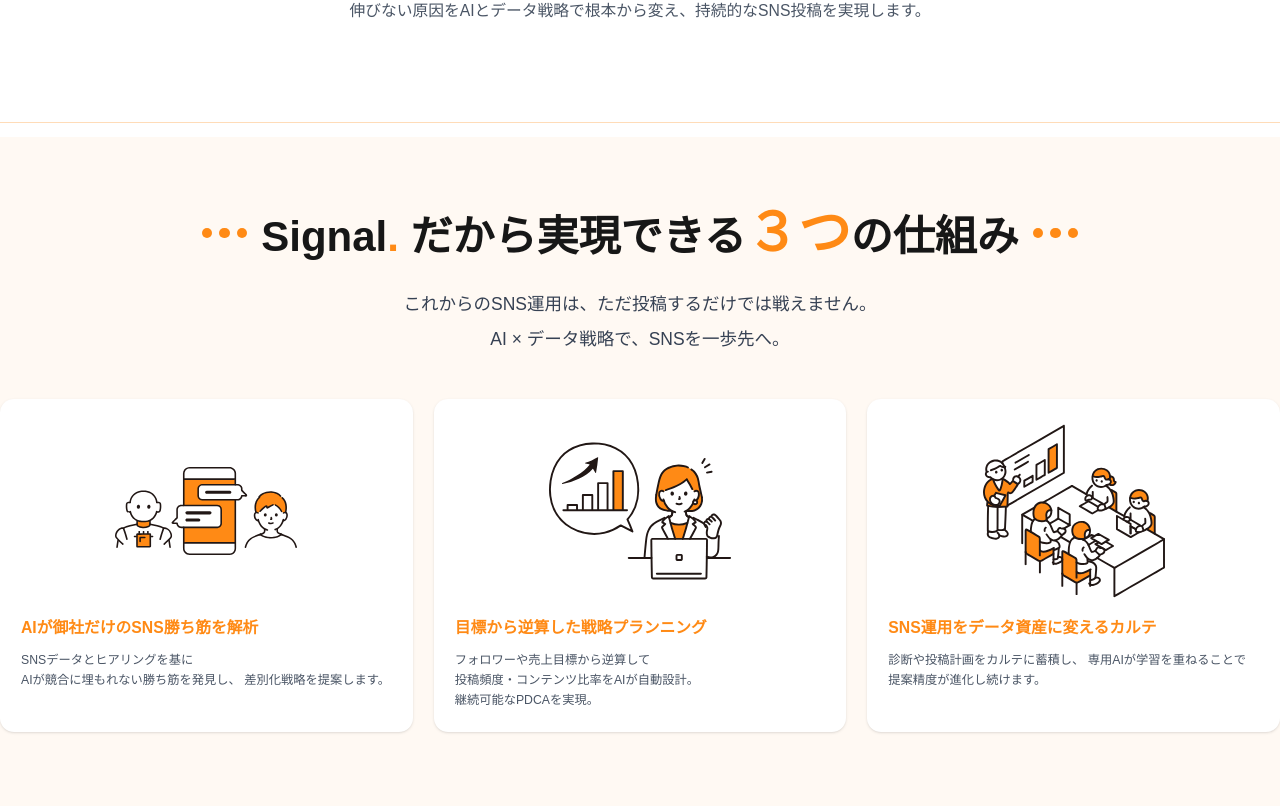
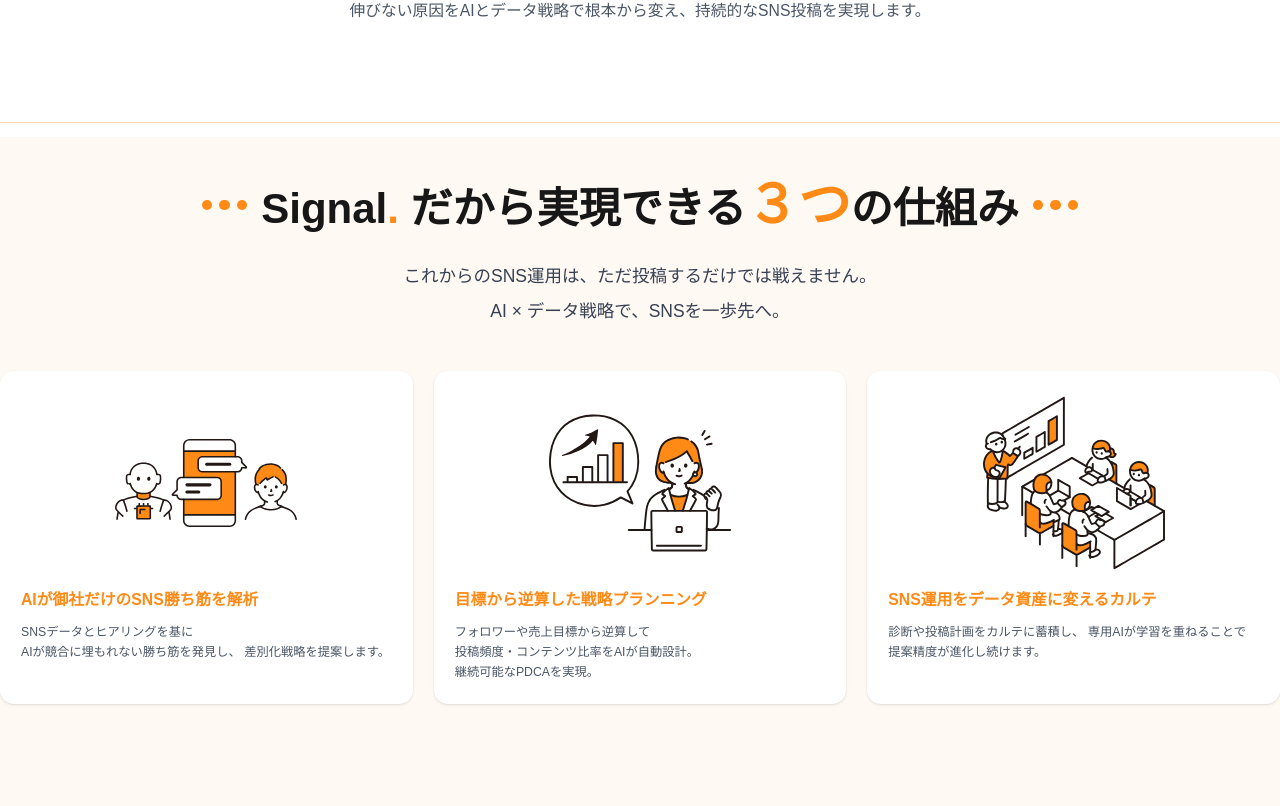
Before and after one commit to mogcia-app/signal-hp, a Next.js app: page / in a window 1280 px wide. Shown: the part 1514-2320 px from the top of the page. Built offline with nearby package versions, Linux system fonts and the light colour scheme.

Commit message:
adjust section padding

```diff
--- a/src/app/page.tsx
+++ b/src/app/page.tsx
@@ -208,7 +208,7 @@
 </section>
 <div className="w-full border-t border-[#ff8a15]/30 my-4"></div>
 
-<section className="py-20 bg-[#ff8a15]/5">
+<section className="pt-12 pb-6 bg-[#ff8a15]/5">
   {/* 3つ仕組み見出し */}
   <div className="flex justify-center items-center gap-4 mb-8 flex-wrap">
   <div className="flex gap-2">
@@ -404,8 +404,9 @@
 {/* ================== 提供できる価値 ================== */}
 <section className="max-w-6xl mx-auto py-8 px-4">
   <h2 className="text-3xl font-bold text-center mb-12">
-    Signal.が提供できる価値
-  </h2>
+  Signal<span className="text-[#ff8a15]">.</span>が提供できる価値
+</h2>
+
 
   <div className="grid grid-cols-1 md:grid-cols-2 lg:grid-cols-3 gap-6">
  <div className="relative border border-[#ff8a15] rounded-xl p-6 hover:shadow-lg transition">
```
